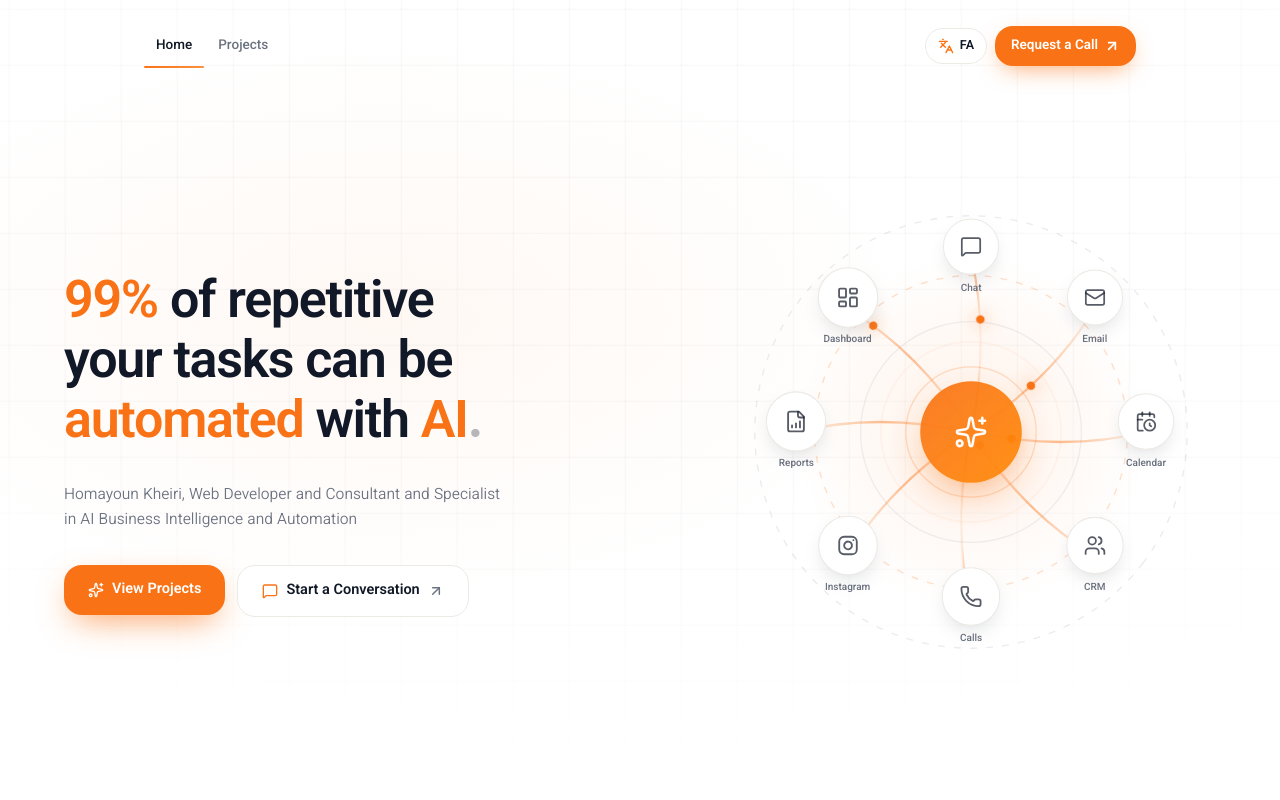
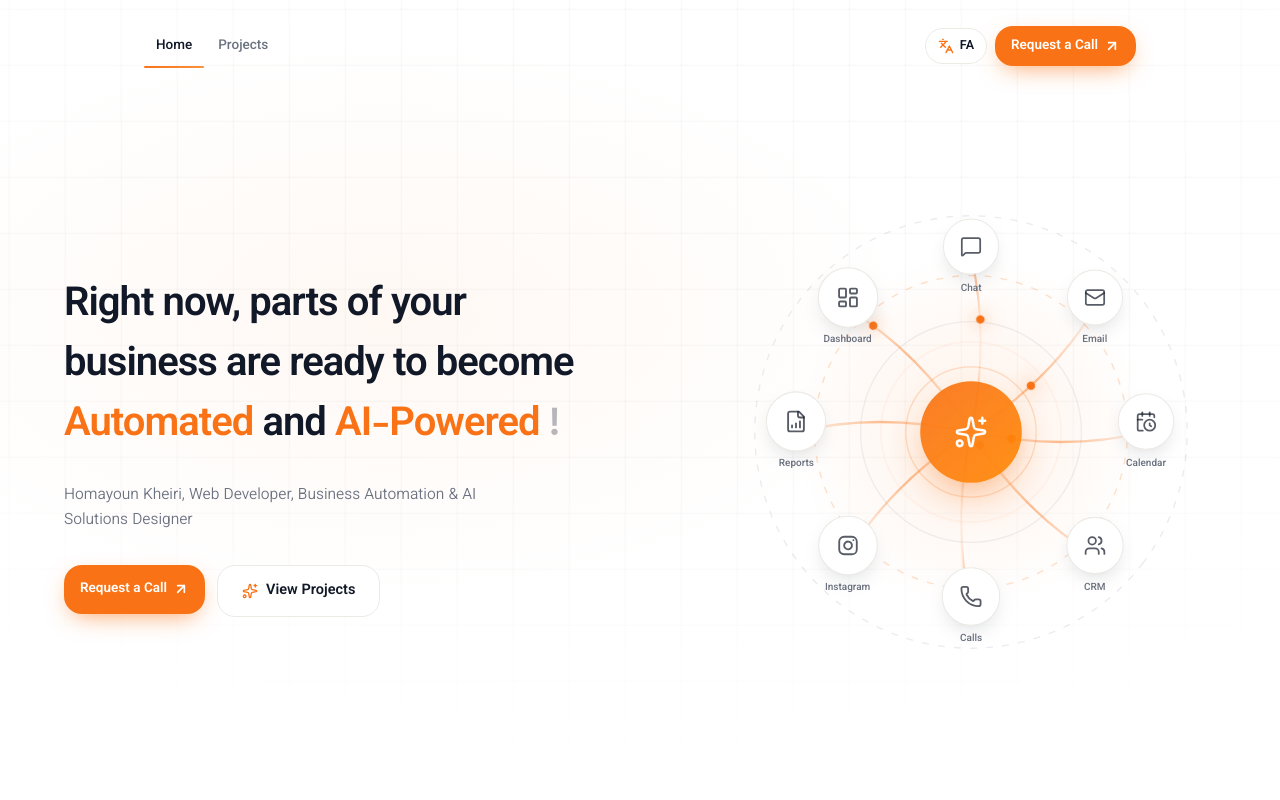
Before and after one commit to homayounKheiri/my-portfolio, a Next.js app: page /home in a window 1280 px wide. Shown: the top 800 px of the page. Built offline with nearby package versions, Linux system fonts and the light colour scheme.

Commit message:
fix: change hero title

```diff
--- a/src/components/sections/hero.tsx
+++ b/src/components/sections/hero.tsx
@@ -84,33 +84,18 @@
               {t("hero.eyebrow")}
             </span>
           </motion.div> */}
-
           {/* Headline — simple, readable, with keyword emphasis */}
-          {locale === "en" ? (
-            <motion.h1
-              variants={item}
-              className="mt-7 max-w-xl text-balance text-center text-[34px] font-semibold leading-[1.15] tracking-tight text-ink lg:text-left lg:text-[44px] xl:text-[52px]"
-            >
-              <span className="text-brand">99%</span> {t("hero.headlineMid")}{" "}
-              <span className="text-brand">{t("hero.headlineAuto")}</span>{" "}
-              {t("hero.headlineWith")}{" "}
-              <span className="text-brand">{t("hero.headlineAI")}</span>
-              <span className="text-ink/30">.</span>
-            </motion.h1>
-          ) : (
-            <motion.h1
-              variants={item}
-              className="mt-7 max-w-xl text-balance text-center text-[34px] font-bold leading-[1.4]  tracking-widest text-ink lg:text-start lg:text-[40px] xl:text-[46px]"
-            >
-              <span className="text-brand">۹۹%</span> {t("hero.headlineMid")}{" "}
-              <span className="text-brand">{t("hero.headlineAuto")}</span>{" "}
-              {t("hero.headlineWith")}{" "}
-              <span className="text-brand">{t("hero.headlineAI")}</span>{" "}
-              {t("hero.headlineDone")}
-              <span className="text-ink/30">.</span>
-            </motion.h1>
-          )}
-
+          <motion.h1
+            variants={item}
+            className="mt-7 max-w-xl text-balance text-center text-[34px] font-semibold leading-[1.5] tracking-tight text-ink lg:text-start lg:text-[40px]"
+          >
+            {t("hero.headlineStart")}{" "}
+            <span className="text-brand">{t("hero.headlineAuto")}</span>{" "}
+            {t("hero.headlineAnd")}{" "}
+            <span className="text-brand">{t("hero.headlineSmart")}</span>{" "}
+            {locale === "fa" && t("hero.headlineEnd")}
+            <span className="text-ink/30">!</span>
+          </motion.h1>
           {/* Subtitle — smaller, lighter */}
           <motion.p
             variants={item}
@@ -118,20 +103,31 @@
           >
             {t("hero.subtitle")}
           </motion.p>
-
           {/* CTAs — center up to md, left on lg+ */}
           <motion.div
             variants={item}
             className="mt-8 flex w-full flex-col items-center gap-3 lg:w-auto lg:flex-row lg:items-start"
           >
             <button
+              onClick={() => scrollToId("contact")}
+              className="hidden items-center gap-1.5 rounded-xl bg-brand px-4 py-3.5 text-[13.5px] font-semibold text-white shadow-[0_8px_24px_-8px_rgba(249,115,22,0.7)] transition-all duration-300 hover:scale-[1.03] hover:shadow-[0_12px_30px_-8px_rgba(249,115,22,0.85)] active:scale-95 focus-brand md:flex"
+            >
+              {t("nav.cta")}
+              {locale === "en" ? (
+                <ArrowUpRight className="h-4 w-4" strokeWidth={2.5} />
+              ) : (
+                <ArrowUpLeft className="h-4 w-4" strokeWidth={2.5} />
+              )}
+            </button>
+
+            <button
               onClick={() => router.push("projects")}
-              className="group flex w-full items-center justify-center gap-2 rounded-xl bg-brand px-6 py-3.5 text-[14.5px] font-semibold text-white shadow-[0_12px_34px_-10px_rgba(249,115,22,0.75)] transition-all duration-300 hover:scale-[1.03] hover:shadow-[0_16px_40px_-10px_rgba(249,115,22,0.9)] active:scale-95 focus-brand sm:w-auto"
+              className="group text-nowrap flex w-full items-center justify-center gap-2 rounded-xl border border-border bg-white px-6 py-3.5 text-[14.5px] font-semibold text-ink transition-all duration-300 hover:border-ink/30 active:scale-95 focus-brand sm:w-auto"
             >
-              <Sparkles className="h-4 w-4 transition-transform duration-500 group-hover:rotate-12" />
+              <Sparkles className="h-4 w-4 text-brand transition-transform duration-500 group-hover:-translate-y-0.5" />
               {t("hero.ctaProjects")}
             </button>
-            <button
+            {/* <button
               onClick={() => scrollToId("chat")}
               className="group flex w-full items-center justify-center gap-2 rounded-xl border border-border bg-white px-6 py-3.5 text-[14.5px] font-semibold text-ink transition-all duration-300 hover:border-ink/30 active:scale-95 focus-brand sm:w-auto"
             >
@@ -149,7 +145,7 @@
                   strokeWidth={2.2}
                 />
               )}
-            </button>
+            </button> */}
           </motion.div>
         </motion.div>
 
--- a/src/lib/i18n.tsx
+++ b/src/lib/i18n.tsx
@@ -22,13 +22,12 @@
   "nav.menu": "Toggle menu",
 
   // Hero
-  "hero.eyebrow": "AI Automation Consultancy",
-  "hero.headlineMid": "of repetitive your tasks can be",
-  "hero.headlineAuto": "automated",
-  "hero.headlineWith": "with",
-  "hero.headlineAI": "AI",
+  "hero.headlineStart": "Right now, parts of your business are ready to become",
+  "hero.headlineAuto": "Automated",
+  "hero.headlineAnd": "and",
+  "hero.headlineSmart": "AI-Powered",
   "hero.subtitle":
-    "Homayoun Kheiri, Web Developer and Consultant and Specialist in AI Business Intelligence and Automation",
+    "Homayoun Kheiri, Web Developer, Business Automation & AI Solutions Designer",
   "hero.ctaProjects": "View Projects",
   "hero.ctaChat": "Start a Conversation",
 
@@ -112,14 +111,13 @@
   "nav.menu": "باز کردن منو",
 
   // Hero
-  "hero.eyebrow": "مشاوره اتوماسیون هوش مصنوعی",
-  "hero.headlineMid": "از کارهای تکراری شما رو میشه",
+  "hero.headlineStart": "همین الان بخش‌هایی از کسب‌وکارتون منتظر",
   "hero.headlineAuto": "خودکار",
-  "hero.headlineWith": "کرد و به",
-  "hero.headlineAI": "هوش مصنوعی",
-  "hero.headlineDone": "سپرد",
+  "hero.headlineAnd": "شدن و",
+  "hero.headlineSmart": "هوشمند",
+  "hero.headlineEnd": "شدن هستند",
   "hero.subtitle":
-    "همایون خیری، توسعه‌دهنده وب، مشاور و متخصص در هوش مصنوعی و اتوماسیون کسب و کار",
+    "همایون خیری، توسعه‌دهنده وب، مشاور و طراح هوشمندسازی و اتوماسیون کسب و کار",
   "hero.ctaProjects": "مشاهده پروژه‌ها",
   "hero.ctaChat": "شروع گفت‌وگو",
 
```
